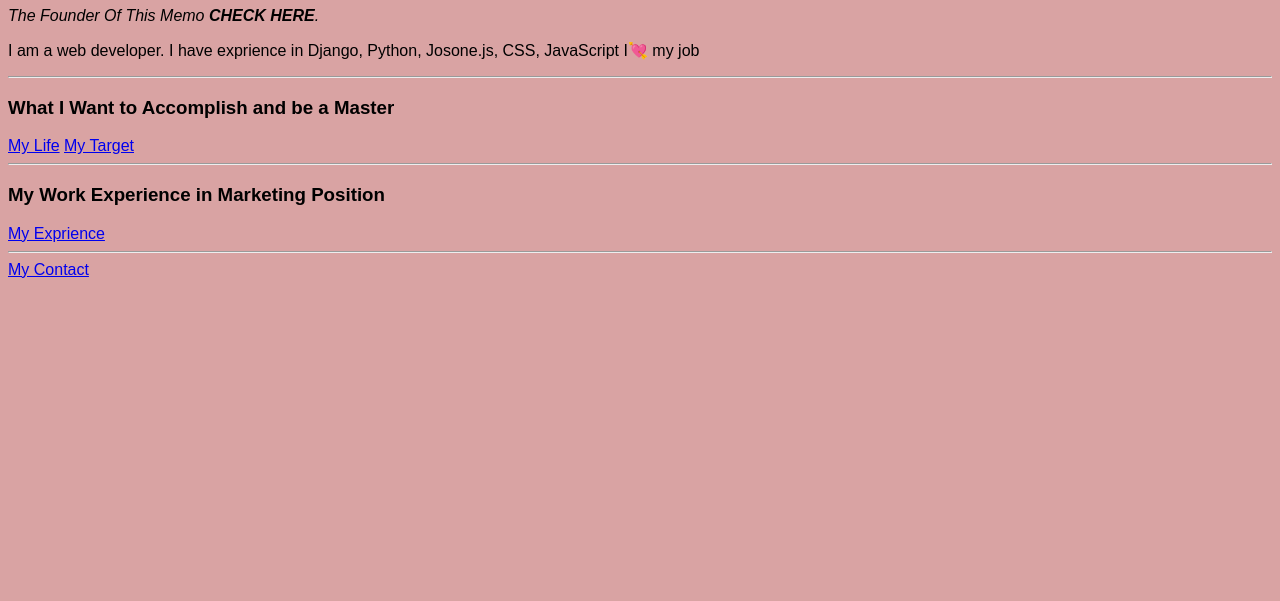
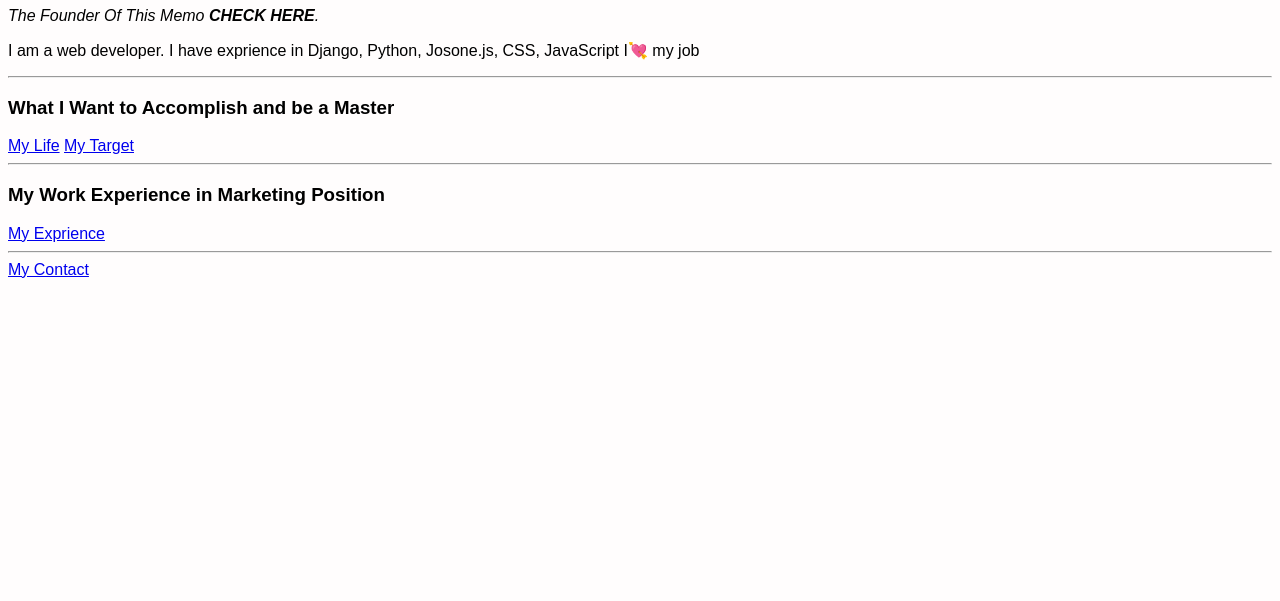
Before and after one commit to Chongobaron/cv, a plain HTML site: page index.html in a window 1280 px wide. Shown: the part 199-800 px from the top of the page. Drawn offline with Linux system fonts and the light colour scheme.

Commit message:
Saved local changes before pull

```diff
--- a/styles.css
+++ b/styles.css
@@ -15,7 +15,7 @@
 }
 
 body {
-    background-color: rgba(161, 24, 24, 0.397); /* Solid Color */
+    background-color: rgb(255, 253, 253); /* Solid Color */
     /* background-image: url('background.jpg'); */ /* Uncomment to use an image */
     background-size: cover; /* Ensures the image covers the whole screen */
     background-position: center; /* Centers the image */
```
